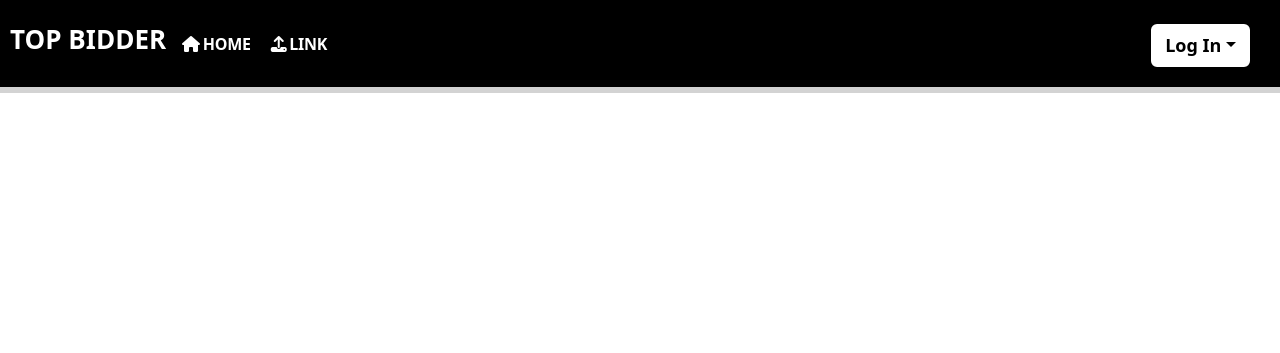
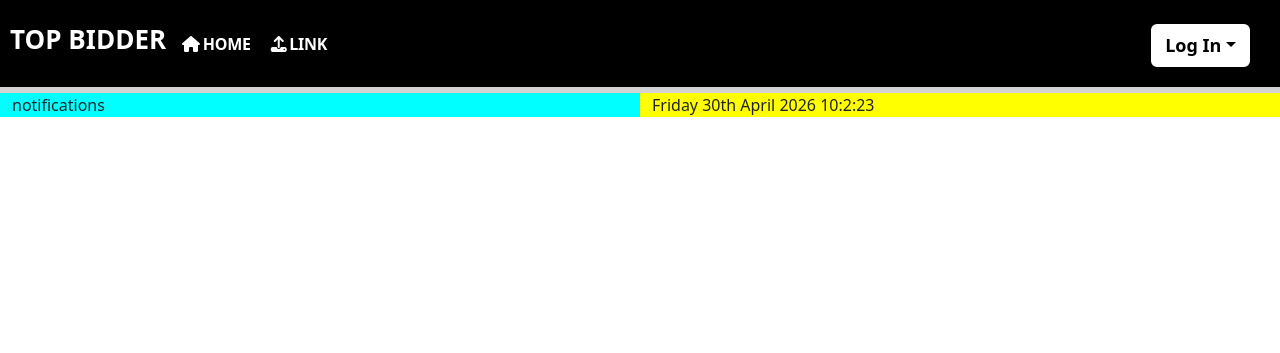
Before and after one commit to gazhird/milestone-project-4, a Django app: page / in a window 1280 px wide. Shown: the top 353 px of the page. Run offline with Django 5.2, Linux system fonts and the light colour scheme.

Commit message:
added clock with Javascript

```diff
--- a/static/css/style.css
+++ b/static/css/style.css
@@ -169,6 +169,18 @@ padding-right: 3px;
 }
 
 
+/* notifications */
+.notifications-section {
+  background-color: aqua;
+}
+
+/* clock */
+.clock-section {
+  background-color: yellow;
+}
+
+
+
 
 /* Media Query
 
--- /dev/null
+++ b/static/js/time.js
@@ -0,0 +1,38 @@
+
+
+
+// Navbar Clock
+function liveClock() {
+    const d = new Date();
+
+    const dayClock = d.getDay();
+    const dateClock = d.getDate();
+    const monthClock = d.getMonth();
+    const yearClock = d.getFullYear();
+    const hoursClock = d.getHours();
+    const minutesClock = d.getMinutes();
+    const secondsClock = d.getSeconds().toString().padStart(2, '0');
+
+    dayArray = ['Monday', 'Tuesday', 'Wednesday', 'Thursday', 'Friday', 'Saturday', 'Sunday'];
+    monthArray = ['Jan','Feb','March','April','May','June','July','August','Sep','Oct','Nov','Dec'];
+
+    function dateDressing(dateClock) {
+    if (dateClock === 1 || dateClock === 21 || dateClock === 31) {
+     return dateClock + "st";
+    }
+    if (dateClock === 2 || dateClock === 22) {
+     return dateClock + "nd";
+    }
+    if (dateClock === 3 || dateClock === 23) {
+     return dateClock + "rd";
+    }
+    return dateClock + "th";
+    }
+
+    let clockString = dayArray[dayClock] + ' ' + dateDressing(dateClock) + ' ' + monthArray[monthClock] + ' ' + yearClock + ' ' + hoursClock + ':' + minutesClock + ':' + secondsClock;
+
+    document.getElementById("clock").innerHTML = clockString;
+    }
+
+    liveClock();
+    setInterval(liveClock, 1000);
--- a/templates/includes/navbar.html
+++ b/templates/includes/navbar.html
@@ -105,3 +105,15 @@
         </div>
     </div>
 </nav>
+
+
+<div class="container-fluid">
+    <div class="row">
+        <div class="col-6 notifications-section">
+            <div id="notifications" class="notifications">notifications</div>
+        </div>
+        <div class="col-6 clock-section">
+            <div id="clock" class="clock">clock</div>
+        </div>
+    </div>
+</div>
--- a/templates/index.html
+++ b/templates/index.html
@@ -46,5 +46,10 @@
 
     </main>
     <script src="https://cdn.jsdelivr.net/npm/bootstrap@5.3.2/dist/js/bootstrap.bundle.min.js"></script>
+    <script src="{% static 'js/time.js' %}" ></script>
+
+
+
+
   </body>
 </html>
```
